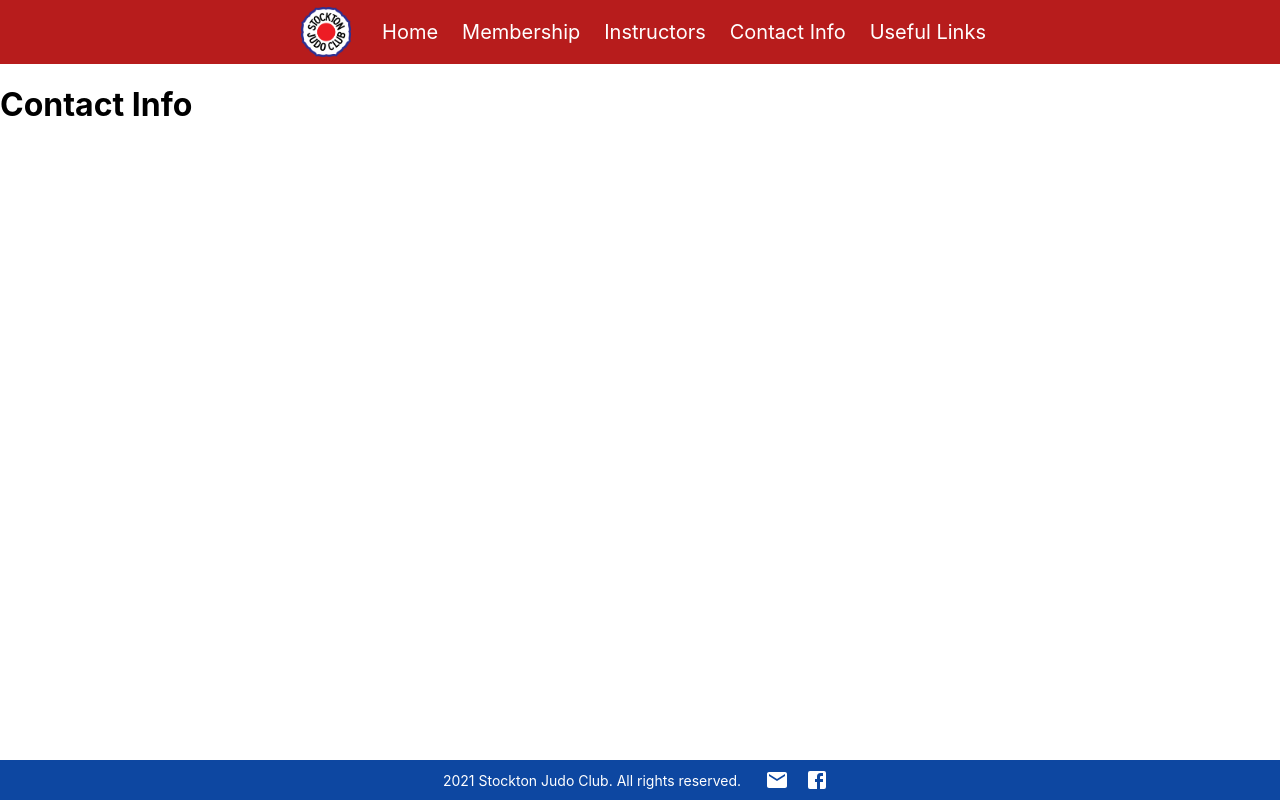
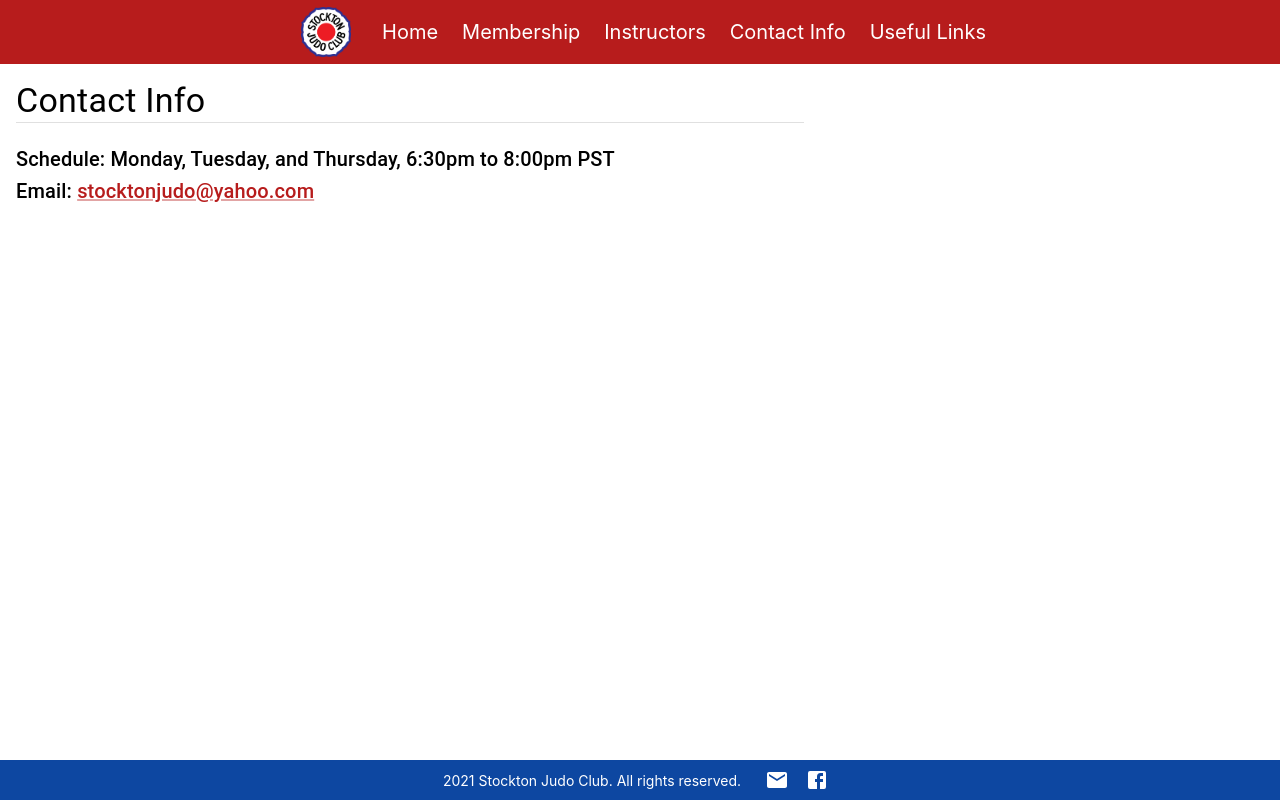
Before and after one commit to MJADangcil/stockton-judo-club, a React (Create React App) app: page /contact-info in a window 1280 px wide. Built offline with nearby package versions, Linux system fonts and the light colour scheme.

Commit message:
Update ContactInfo.js

```diff
--- a/src/pages/ContactInfo/ContactInfo.js
+++ b/src/pages/ContactInfo/ContactInfo.js
@@ -1,5 +1,28 @@
 import React from 'react';
+import { Container, Divider, Grid, Link, Typography } from '@mui/material';
 
 export default function ContactInfo() {
-  return <h1>Contact Info</h1>;
+  return (
+    <section>
+      <Container maxWidth={false} sx={{ display: 'table-row', height: 'auto' }}>
+        <Grid container rowSpacing={2.5} sx={{ padding: '16px' }}>
+          <Grid item xs={12}>
+            <Typography variant='h4'>Contact Info</Typography>
+            <Divider />
+          </Grid>
+          <Grid item>
+            <Typography variant='h6'>
+              Schedule: Monday, Tuesday, and Thursday, 6:30pm to 8:00pm PST
+            </Typography>
+            <Typography variant='h6'>
+              Email:{' '}
+              <Link href='mailto:stocktonjudo@yahoo.com'>
+                stocktonjudo@yahoo.com
+              </Link>
+            </Typography>
+          </Grid>
+        </Grid>
+      </Container>
+    </section>
+  );
 }
```
